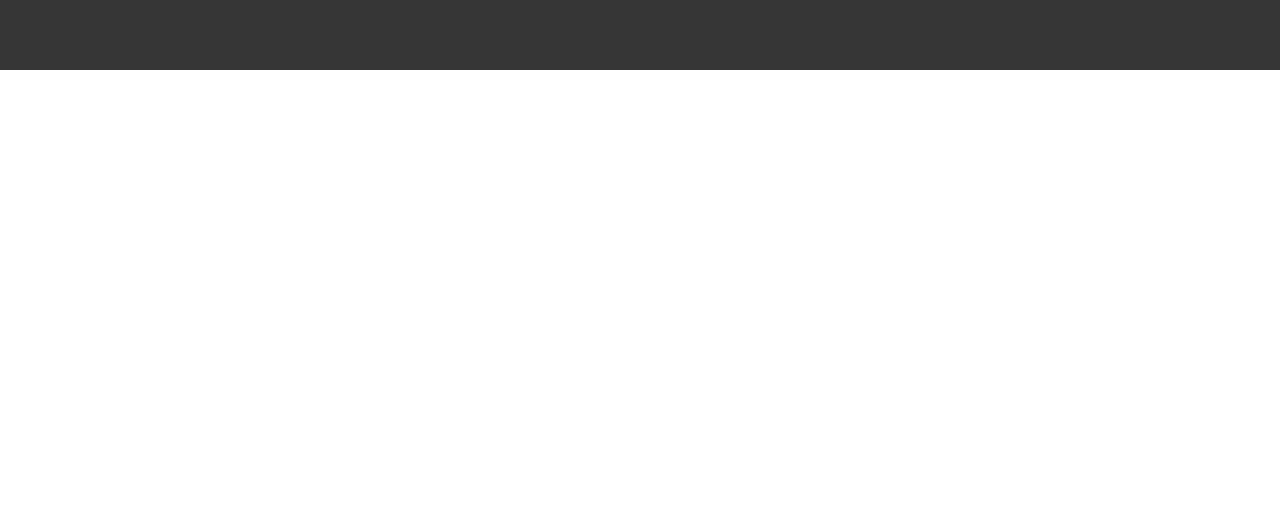
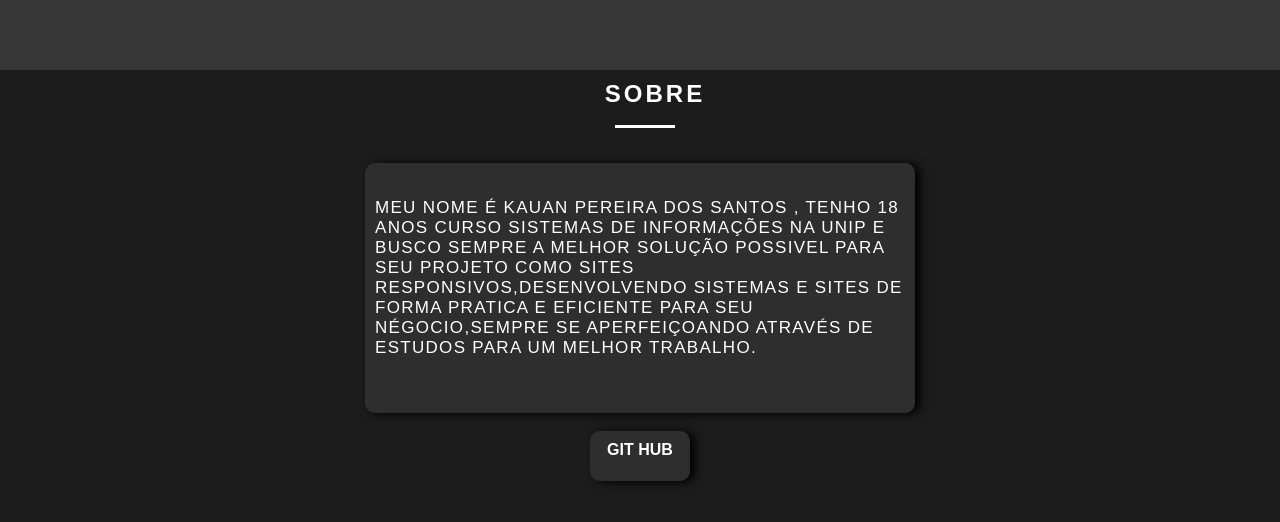
Before and after one commit to KAUANPEREIRA/portifolio, a plain HTML site: page index.html in a window 1280 px wide. Shown: the part 1930-2452 px from the top of the page. Before the commit the page ends 2000 px from the top, so only its background shows below. Drawn offline with Linux system fonts and the light colour scheme.

Commit message:
ultimas atualizações projeto portifólio

```diff
--- a/index.html
+++ b/index.html
@@ -67,7 +67,27 @@
 
 
 
+
+
      </section>
+     <section class="servicos">
+        <div class="container">
+           <h2 class="ser">SOBRE</h2>
+               <div class="tracinho"></div>
+
+        </div>
+        <div class="trabalhos container hub ">
+            <div class="sobre">
+                <p class="eu">MEU NOME É KAUAN PEREIRA DOS SANTOS , TENHO 18 ANOS CURSO SISTEMAS DE INFORMAÇÕES NA UNIP E BUSCO SEMPRE A MELHOR SOLUÇÃO POSSIVEL PARA SEU PROJETO COMO SITES RESPONSIVOS,DESENVOLVENDO SISTEMAS E SITES DE FORMA PRATICA E EFICIENTE PARA SEU NÉGOCIO,SEMPRE SE APERFEIÇOANDO ATRAVÉS DE ESTUDOS PARA UM MELHOR TRABALHO. </p>
+            </div><br>
+
+            <div class="git">
+               <a href="https://github.com/KAUANPEREIRA"> <p class="texto"><b>GIT HUB</b></p></a>
+            </div>
+
+
+        </div>
+    </section>
 
 
 
--- a/style.css
+++ b/style.css
@@ -176,6 +176,50 @@ nav ul li{
 
 }
 
+.sobre{
+    width:550px;
+    height: 250px;
+    background-color: #363636bb;
+    border-radius: 10px;
+    box-shadow: 5px 1px 10px black;
+
+}
+.eu{
+    font-size: 17px;
+    padding: 10px;
+    margin-top: 25px;
+
+    color: white;
+  letter-spacing: 1.3px;
+
+}
+
+.git{
+    width: 100px;
+    height: 50px;
+    text-align: center;
+
+    background-color: #363636bb;
+    border-radius: 10px;
+    box-shadow: 5px 1px 10px black;
+    color: white;
+
+}
+.hub{
+    display: flex;
+    flex-direction: column;
+    align-items: center;
+
+}
+ .texto{
+    margin:auto;
+
+}
+
+a{
+    text-decoration: none;
+}
+
 
 @media screen and (max-width:700px){
 
@@ -268,6 +312,19 @@ nav ul li{
         margin-left: -100px;
     }
 
+    .sobre{
+        width:400px;
+        margin-top: -400px;
+    }
+
+    .hub{
+        height: 700px;
+    }
+
+    .eu{
+        margin-top: 1px;
+    }
+
 
 
 
```
